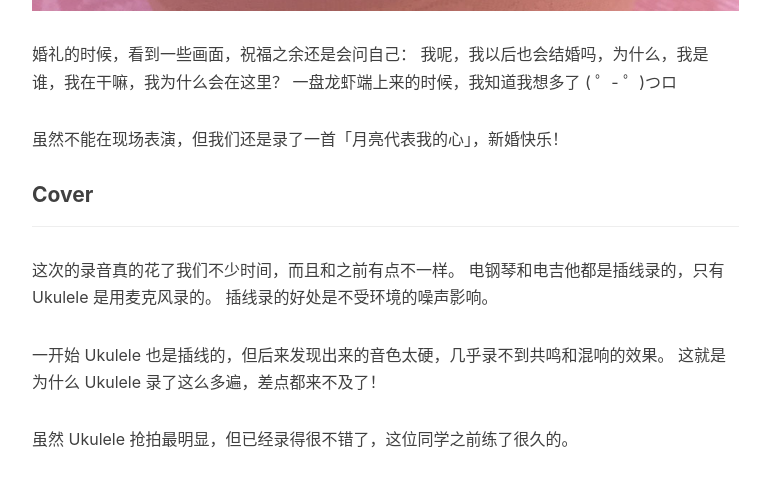
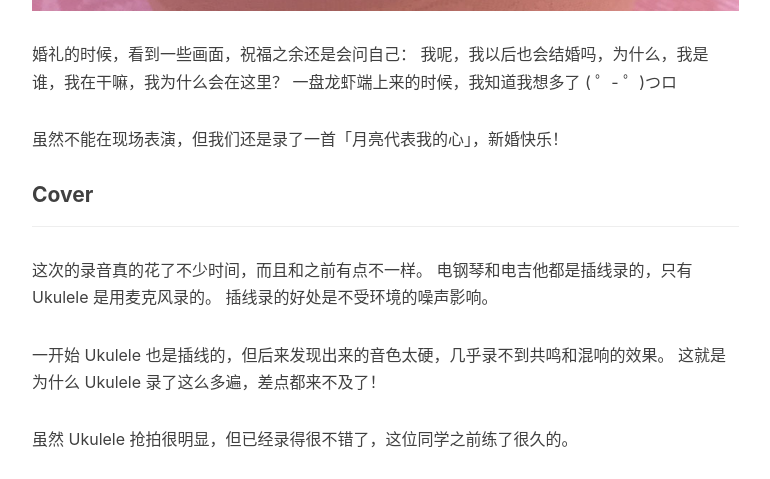
Before and after one commit to CMajorRocks/cmajorrocks.github.io, a Jekyll site: the page built from _posts/2016-10-19-the-moon-represents-my-heart.md, in a window 1280 px wide and 900 px high, scrolled down 1524 px, cut to the strip 0-479 px from the top of the window. Shown: the whole strip, without its empty margins (233-1003 px from the left). Built offline with Jekyll 4.4.1, drawn with Linux system fonts in a browser that asks for light colours; nearby versions of some CDN libraries; comment, search, counter and statistics services are not loaded.

Commit message:
less is more

```diff
--- a/_posts/2016-10-19-the-moon-represents-my-heart.md
+++ b/_posts/2016-10-19-the-moon-represents-my-heart.md
@@ -22,14 +22,14 @@ author: CMajor
 #### Cover
 ----------
 
-这次的录音真的花了我们不少时间，而且和之前有点不一样。
+这次的录音真的花了不少时间，而且和之前有点不一样。
 电钢琴和电吉他都是插线录的，只有 Ukulele 是用麦克风录的。
 插线录的好处是不受环境的噪声影响。
 
 一开始 Ukulele 也是插线的，但后来发现出来的音色太硬，几乎录不到共鸣和混响的效果。
 这就是为什么 Ukulele 录了这么多遍，差点都来不及了！
 
-虽然 Ukulele 抢拍最明显，但已经录得很不错了，这位同学之前练了很久的。
+虽然 Ukulele 抢拍很明显，但已经录得很不错了，这位同学之前练了很久的。
 
 <div class="wrap">
     <img class="ratio" src="/img/16x11.png"/>
```
